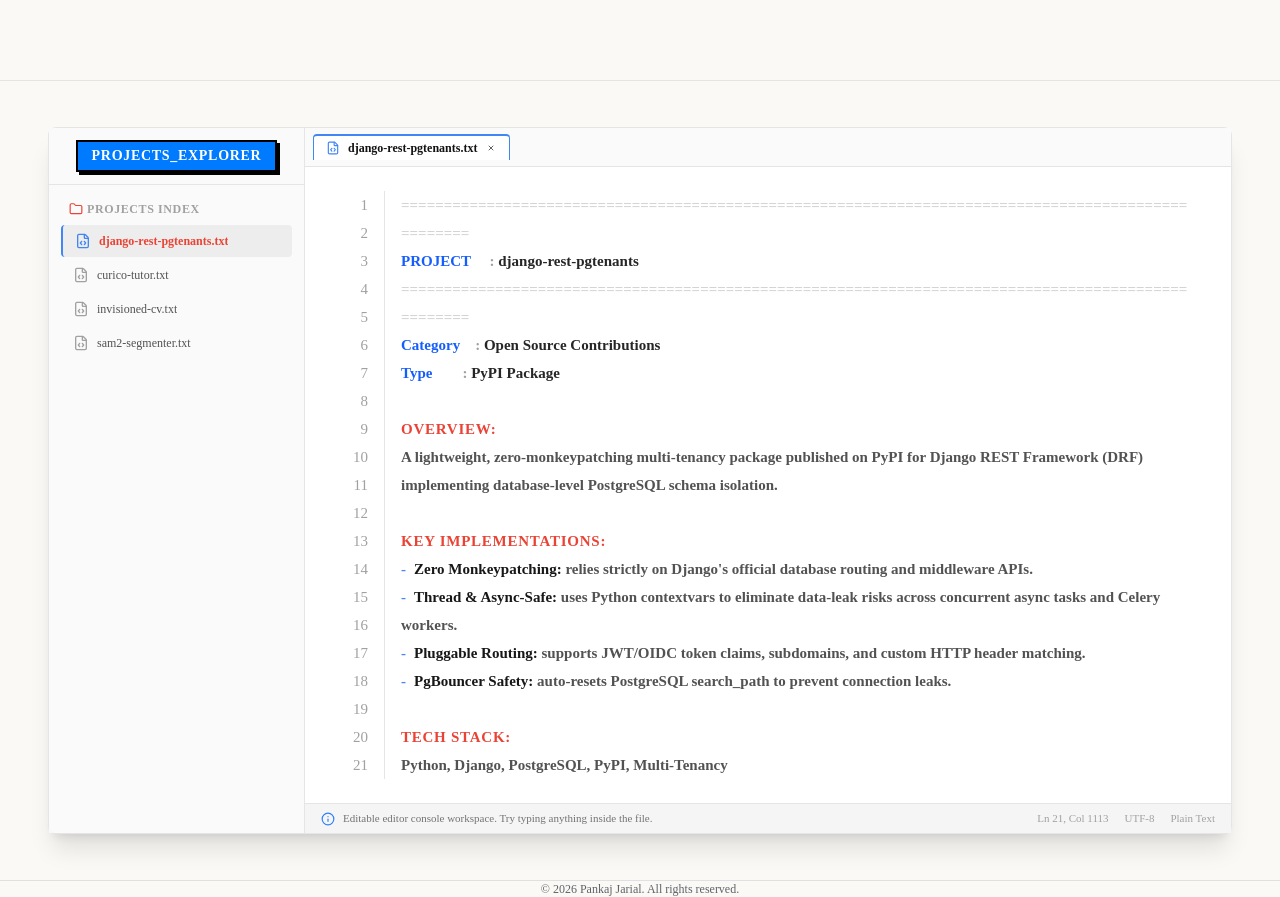
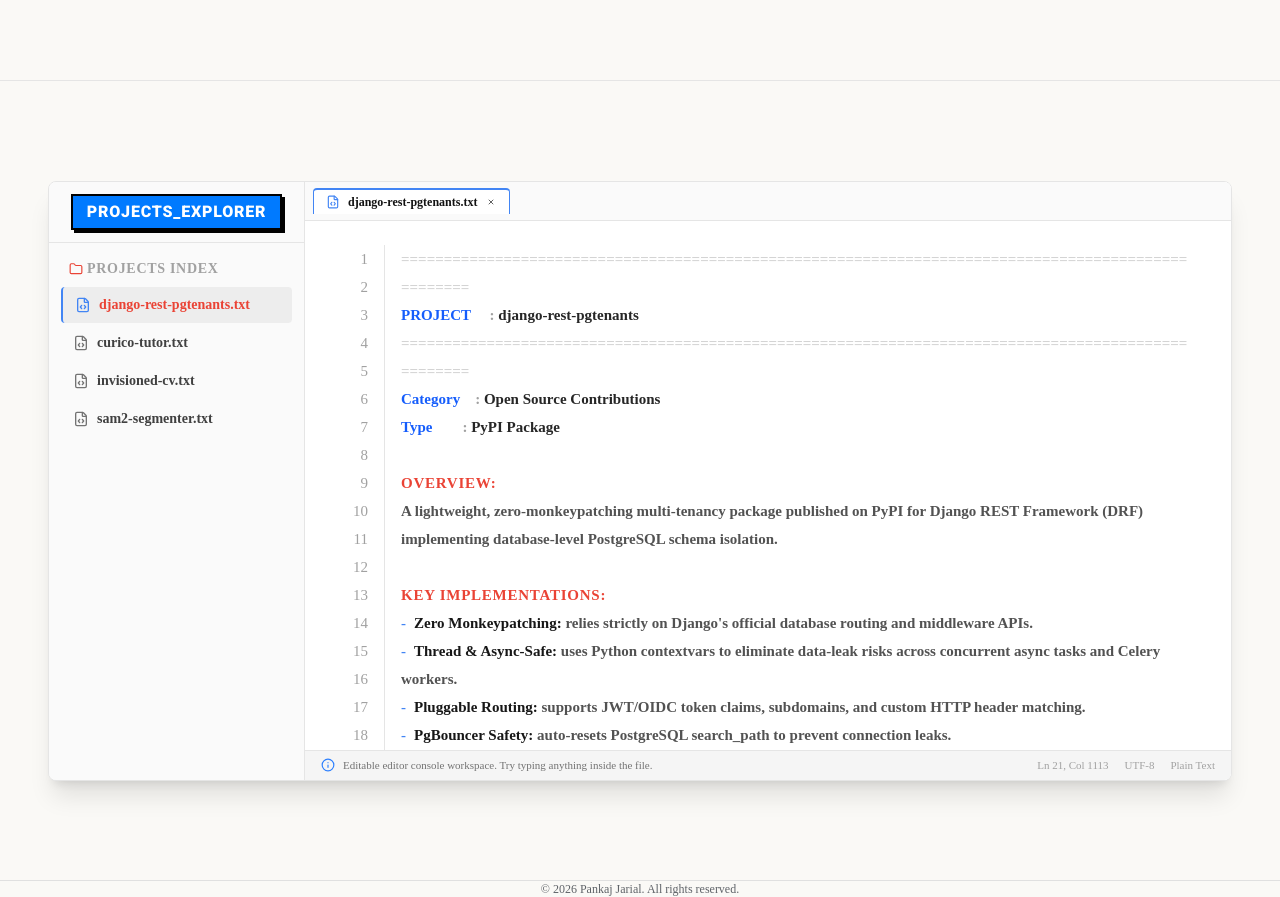
Before and after one commit to pankiae/pankiae.github.io, a Next.js app: page / in a window 1280 px wide. Shown: the part 720-1617 px from the top of the page. Built offline with nearby package versions, Linux system fonts and the light colour scheme.

Commit message:
update: IDE editor height fixed, choose the font for the indexes roboto

```diff
--- a/src/app/globals.css
+++ b/src/app/globals.css
@@ -51,6 +51,7 @@
   --font-sans: var(--font-geist-sans), system-ui, sans-serif;
   --font-mono: var(--font-geist-mono), monospace;
   --font-serif: var(--font-lora), Georgia, serif;
+  --font-roboto: var(--font-roboto), sans-serif;
 
   --color-background: var(--background);
   --color-foreground: var(--foreground);
--- a/src/app/layout.js
+++ b/src/app/layout.js
@@ -1,4 +1,4 @@
-import { Geist, Geist_Mono, Lora } from "next/font/google";
+import { Geist, Geist_Mono, Lora, Roboto } from "next/font/google";
 import "./globals.css";
 import { Footer } from "@/components/layout/Footer";
 
@@ -18,6 +18,12 @@
   weight: ["400", "500", "600", "700"],
 });
 
+const roboto = Roboto({
+  variable: "--font-roboto",
+  subsets: ["latin"],
+  weight: ["400", "500", "700", "900"],
+});
+
 export const metadata = {
   title: "Portfolio | Developer & Designer",
   description: "A premium portfolio showcasing my work and skills.",
@@ -27,7 +33,7 @@
   return (
     <html lang="en" className="scroll-smooth">
       <body
-        className={`${geistSans.variable} ${geistMono.variable} ${lora.variable} antialiased bg-background text-foreground min-h-screen flex flex-col`}
+        className={`${geistSans.variable} ${geistMono.variable} ${lora.variable} ${roboto.variable} antialiased bg-background text-foreground min-h-screen flex flex-col`}
       >
         <main className="flex-grow">
           {children}
--- a/src/components/sections/Projects.jsx
+++ b/src/components/sections/Projects.jsx
@@ -313,22 +313,22 @@
                     whileInView={{ opacity: 1, y: 0 }}
                     viewport={{ once: true, margin: "-50px" }}
                     transition={{ duration: 0.8 }}
-                    className="w-full bg-white text-neutral-800 border border-neutral-200 rounded-lg shadow-xl flex flex-col md:flex-row h-auto"
+                    className="w-full bg-white text-neutral-800 border border-neutral-200 rounded-lg shadow-xl flex flex-col md:flex-row h-[600px] md:h-[550px] lg:h-[600px] overflow-hidden"
                 >
                     {/* Sidebar / File Explorer */}
                     <div className="w-full md:w-64 bg-neutral-50/90 border-b md:border-b-0 md:border-r border-neutral-200 flex flex-col shrink-0">
                         {/* Tab header */}
                         <div className="px-4 py-3 border-b border-neutral-200 flex items-center justify-center">
-                            <span className="text-xs md:text-sm font-mono font-black uppercase tracking-wider bg-[#007aff] text-white border-2 border-black px-3.5 py-1 shadow-[3px_3px_0px_rgba(0,0,0,1)] select-none shrink-0">
+                            <span className="text-sm md:text-base font-roboto font-black uppercase tracking-wider bg-[#007aff] text-white border-2 border-black px-3.5 py-1 shadow-[3px_3px_0px_rgba(0,0,0,1)] select-none shrink-0">
                                 PROJECTS_EXPLORER
                             </span>
                         </div>
 
                         {/* File Tree */}
-                        <div className="flex-1 p-3 space-y-4">
+                        <div className="flex-1 p-3 space-y-4 overflow-y-auto scrollbar-none">
                             {/* Categories */}
                             <div>
-                                <div className="flex items-center gap-1 px-2 py-1 text-xs font-bold font-mono text-neutral-400 select-none uppercase tracking-wider">
+                                <div className="flex items-center gap-1 px-2 py-1 text-xs md:text-sm font-bold font-mono text-neutral-400 select-none uppercase tracking-wider">
                                     <Folder className="w-3.5 h-3.5 text-secondary" />
                                     Projects Index
                                 </div>
@@ -339,14 +339,14 @@
                                             <button
                                                 key={p.id}
                                                 onClick={() => handleFileSelect(p)}
-                                                className={`w-full flex items-center justify-between px-3 py-2 rounded font-mono text-xs text-left transition-colors ${
+                                                className={`w-full flex items-center justify-between px-3 py-2 rounded font-mono text-xs md:text-sm text-left transition-colors ${
                                                     isSelected
                                                         ? "bg-neutral-200/60 text-secondary font-black border-l-2 border-primary"
-                                                        : "hover:bg-neutral-200/30 text-neutral-600"
+                                                        : "hover:bg-neutral-200/30 text-neutral-700 font-bold"
                                                 }`}
                                             >
                                                 <div className="flex items-center gap-2 overflow-hidden truncate">
-                                                    <FileCode className={`w-4 h-4 shrink-0 ${isSelected ? "text-primary" : "text-neutral-400"}`} />
+                                                    <FileCode className={`w-4 h-4 shrink-0 ${isSelected ? "text-primary" : "text-neutral-500"}`} />
                                                     <span className="truncate">{p.fileName}</span>
                                                 </div>
                                             </button>
@@ -358,7 +358,7 @@
                     </div>
 
                     {/* Editor Panel */}
-                    <div className="flex-1 flex flex-col bg-white relative">
+                    <div className="flex-1 flex flex-col bg-white relative overflow-hidden">
                         {/* Editor Tab Headers */}
                         <div className="bg-neutral-50/90 px-2 py-1.5 border-b border-neutral-200 flex items-center overflow-x-auto select-none shrink-0 scrollbar-none gap-1">
                             {openTabs.map((tab) => {
@@ -385,7 +385,7 @@
                         </div>
 
                         {/* Code Workspace */}
-                        <div className="flex-1 p-4 md:p-6 font-mono bg-white overflow-x-hidden">
+                        <div className="flex-1 p-4 md:p-6 font-mono bg-white overflow-x-hidden overflow-y-auto scrollbar-thin">
                             <AnimatePresence mode="wait">
                                 {selectedProject && openTabs.length > 0 ? (
                                     <motion.div
```
